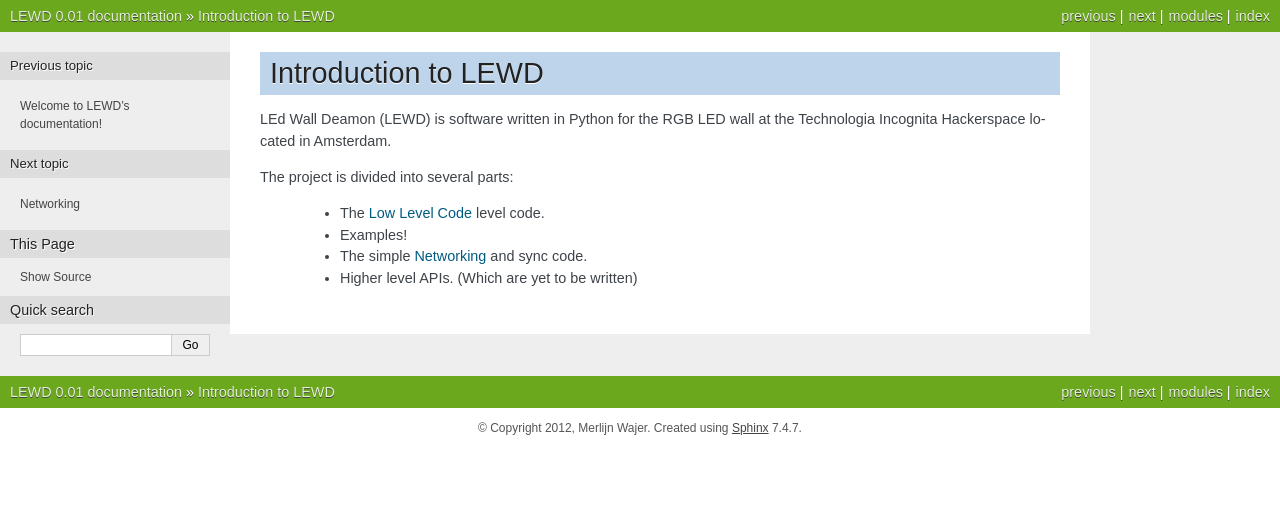
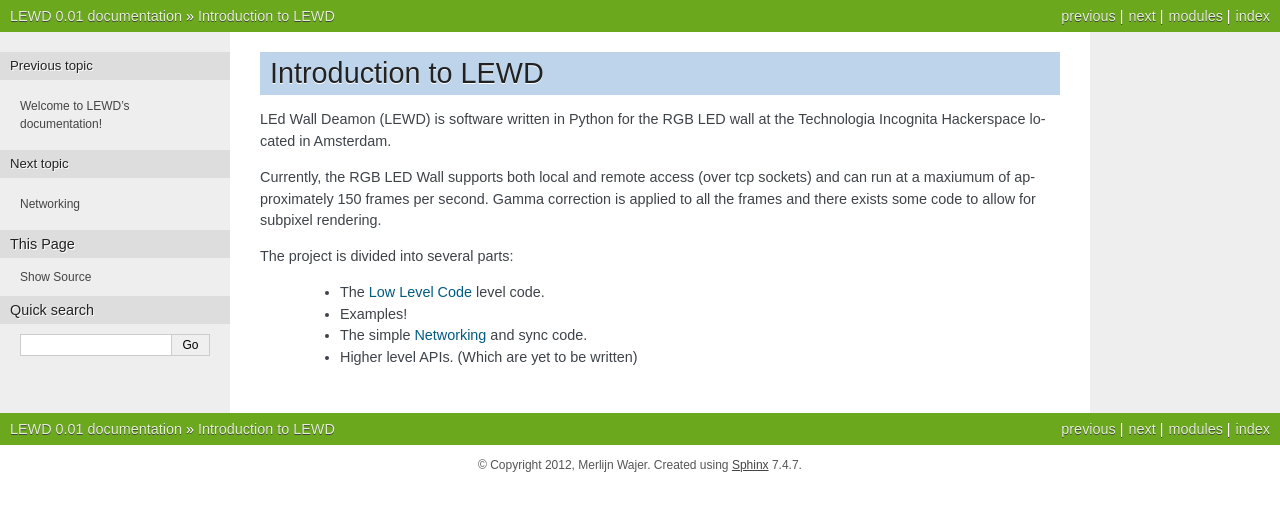
Before and after one commit to MerlijnWajer/lewd, a Sphinx documentation site: the page built from doc/intro.rst, in a window 1280 px wide. Shown: the top 511 px of the page. Built offline with Sphinx 7.4.7, drawn with Linux system fonts in a browser that asks for light colours; formulas are drawn with MathJax 3; pages that are not in the unit, such as notebooks, are missing from menus.

Commit message:
Small documentation updates.

```diff
--- a/doc/intro.rst
+++ b/doc/intro.rst
@@ -3,6 +3,11 @@ Introduction to LEWD
 
 LEd Wall Deamon (LEWD) is software written in Python for the RGB LED wall at the
 Technologia Incognita Hackerspace located in Amsterdam.
+
+Currently, the RGB LED Wall supports both local and remote access (over tcp
+sockets) and can run at a maxiumum of approximately 150 frames per second.
+Gamma correction is applied to all the frames and there exists some code to
+allow for subpixel rendering.
 
 The project is divided into several parts:
 
--- a/doc/net/net.rst
+++ b/doc/net/net.rst
@@ -31,7 +31,7 @@ The protocol is trivial:
 
 
 That's it. Right now the server doesn't drop the buffer when you're sending more
-bytes than the arduino can handle, so don't do that. (Max should be 25fps)
+bytes than the arduino can handle, so don't do that. (Max should be 150fps)
 
 
 Multiple instances sending frames
```
